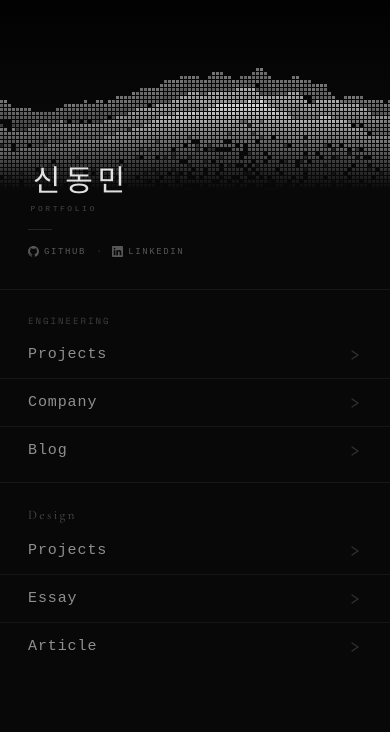
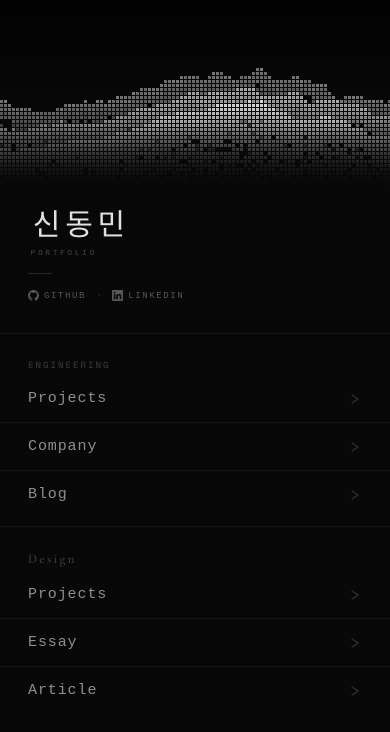
Before and after one commit to Aro18161/portfolio, a React (Vite) app: page / in a window 390 px wide. Shown: the top 732 px of the page. Built offline with nearby package versions, Linux system fonts and the light colour scheme.

Commit message:
mobile fix

```diff
--- a/src/pages/MobileHome.jsx
+++ b/src/pages/MobileHome.jsx
@@ -110,7 +110,9 @@ export default function MobileHome() {
   return (
     <div className="mh-root">
       {/* 산 스트립 */}
-      <canvas ref={canvasRef} className="mh-strip" aria-hidden="true" />
+      <div className="mh-strip-wrap">
+        <canvas ref={canvasRef} className="mh-strip" aria-hidden="true" />
+      </div>
 
       {/* 프로필 */}
       <section className="mh-profile">
--- a/src/styles/mobile-home.css
+++ b/src/styles/mobile-home.css
@@ -8,18 +8,34 @@
   overflow-x: hidden;
 }
 
-/* ── 산 스트립 ────────────────────────────────────────────── */
+/* ── 산 스트립 래퍼 ───────────────────────────────────────── */
+.mh-strip-wrap {
+  position: relative;
+  flex-shrink: 0;
+  height: 190px;
+}
+
 .mh-strip {
   display: block;
   width: 100%;
-  height: 190px;
-  flex-shrink: 0;
-  margin-bottom: -24px; /* 하단 페이드와 프로필 오버랩 */
+  height: 100%;
+}
+
+/* 캔버스 위에 CSS 페이드 오버레이 — 겹침 없이 자연스러운 연결 */
+.mh-strip-wrap::after {
+  content: '';
+  position: absolute;
+  bottom: 0;
+  left: 0;
+  right: 0;
+  height: 64px;
+  background: linear-gradient(to bottom, transparent, #080808);
+  pointer-events: none;
 }
 
 /* ── 프로필 ───────────────────────────────────────────────── */
 .mh-profile {
-  padding: 0 28px 32px;
+  padding: 20px 28px 32px;
   flex-shrink: 0;
 }
 
```
Also changed, not shown: 3 other files (tests, documents, lock files or other folders).
